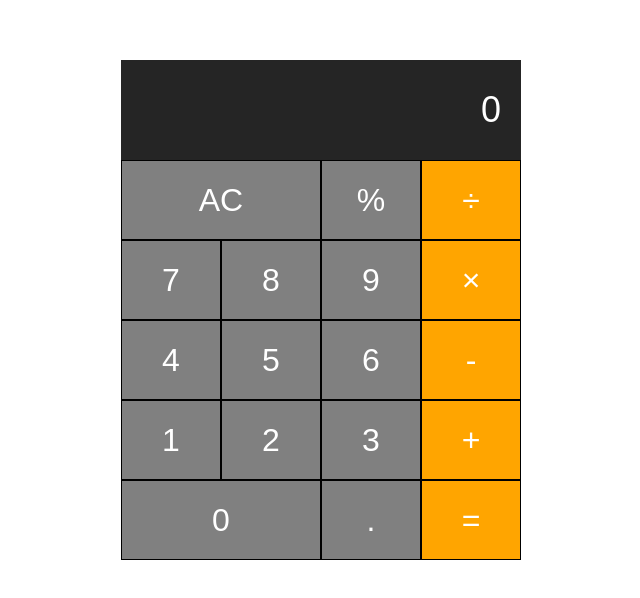
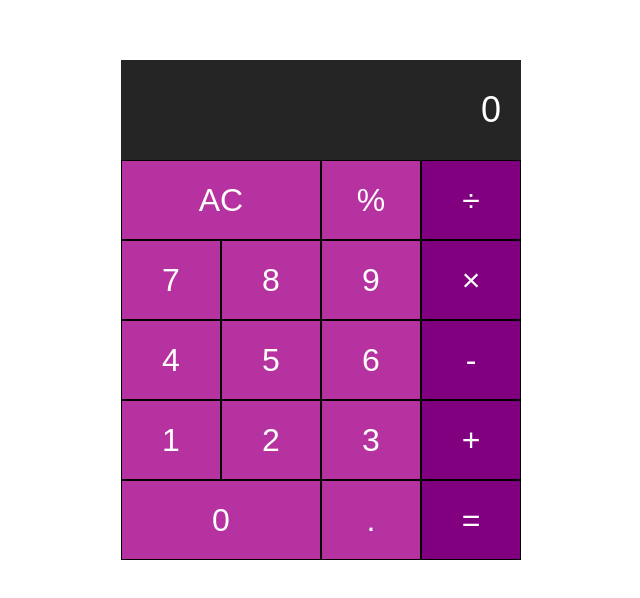
Before and after one commit to yoram7/calculator, a plain HTML site: page index.html in a window 1280 px wide. Shown: the part 148-746 px from the top of the page, without its empty margins (319-959 px from the left). Drawn offline with Linux system fonts and the light colour scheme.

Commit message:
Update style.css

```diff
--- a/style.css
+++ b/style.css
@@ -27,7 +27,7 @@
 
 button {
     height: 80px;
-    background-color: gray;
+    background-color: #b632a0;
     border: 1px solid black;
     font-size: 32px;
     color: #fff;
@@ -40,13 +40,13 @@ button {
 }
 
 .operator, .equal-sign {
-    background-color: orange;
+    background-color: purple;
 }
 
 button:hover {
-    background-color: darkgrey;
+    background-color: rgba(38, 177, 182, 0.5);
 }
 
 .operator:hover, .equal-sign:hover {
-    background-color: darkorange;
+    background-color: rgba(106, 35, 177, 0.7);
 }
```
